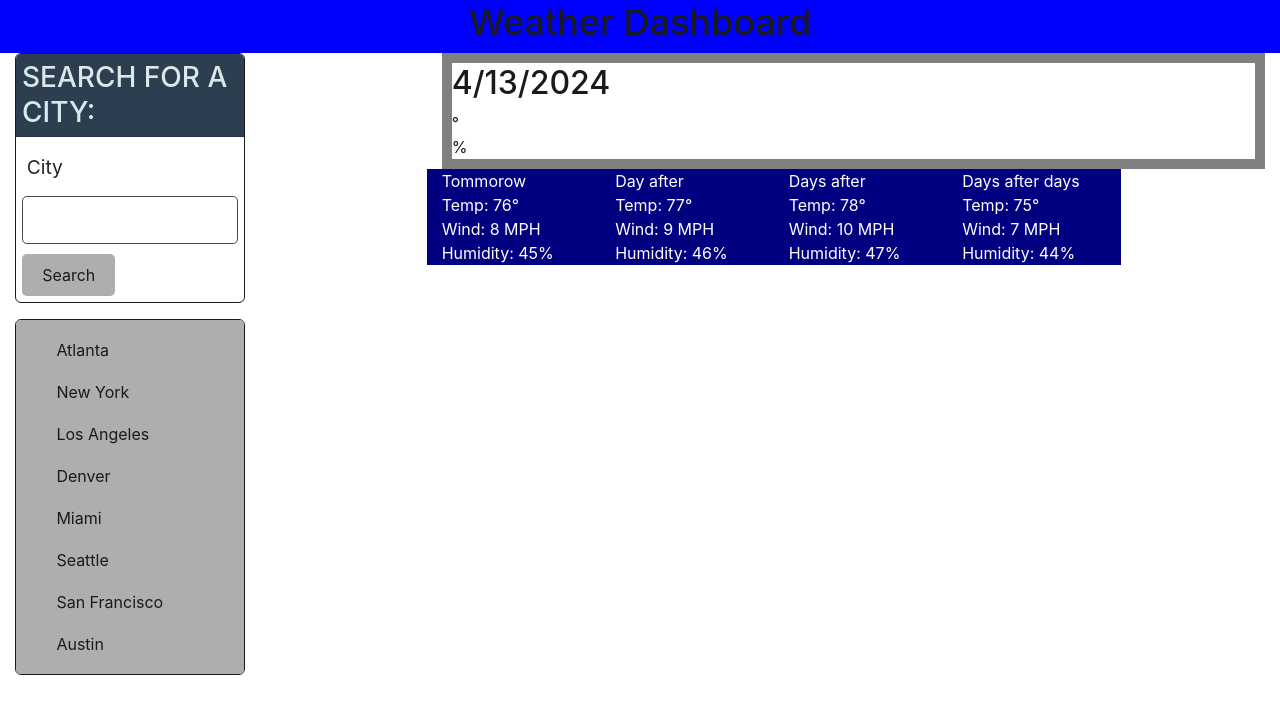
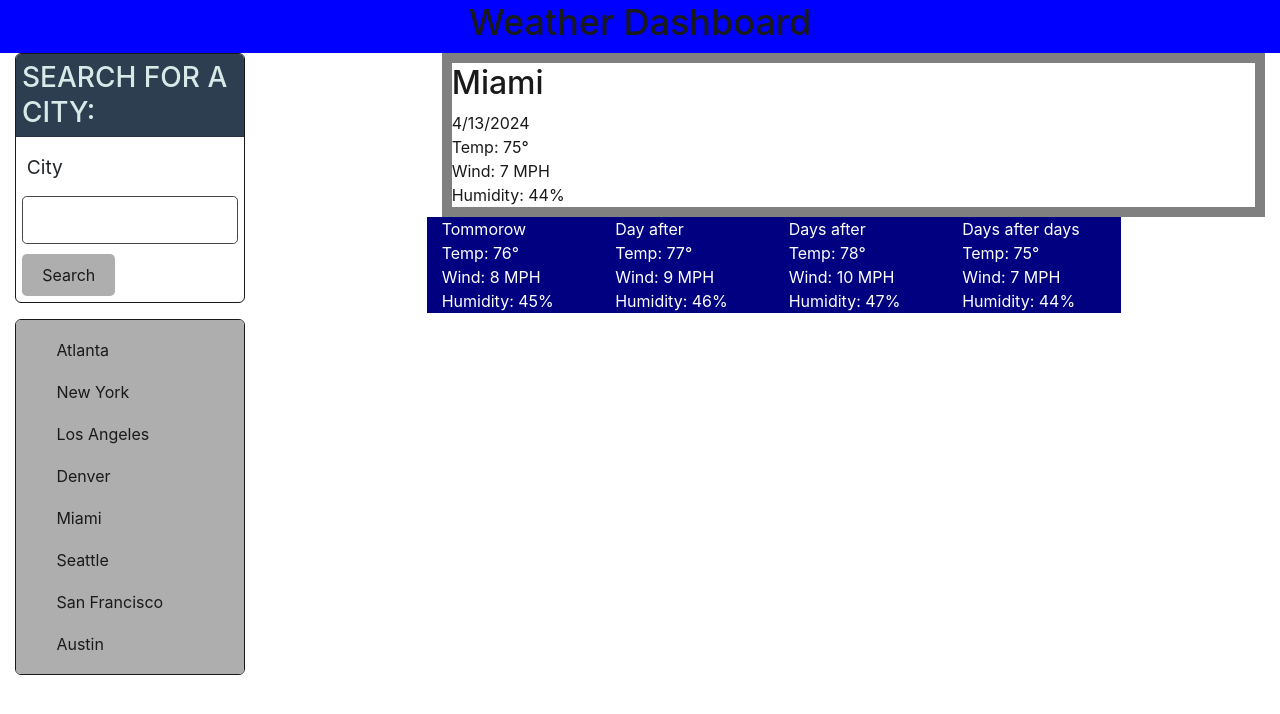
Before and after one commit to fsalam1984/weather_app, a plain HTML site: page index.html in a window 1280 px wide. Both pictures are taken after a click on the element 130 px from the left and 496 px from the top of the page. Drawn offline with nearby package versions, Linux system fonts and the light colour scheme.

Commit message:
Updates to index.html & js files

```diff
--- a/assets/js/js.js
+++ b/assets/js/js.js
@@ -27,7 +27,7 @@ const getTodaysInfo = async (city) =>{
 if (city){
 
 
-let selectCity = document.getElementsByName("selectedCity")
+let selectCity = document.getElementById("selectedCity")
 selectCity.innerHTML = city
 let temp = document.getElementById("tempToday");
 temp.innerHTML = "Temp: " + "75"
@@ -128,7 +128,7 @@ const getReposByCity = async (city) => {
     }else {
         console.log("Invalid ")
     }
-
+    return city;
     // return response.data.items
     //Function to get all urls from the response data
     // let repos = response.data.items.forEach(item => { console.log(item.url)} )
@@ -170,9 +170,7 @@ const getReposByCity = async (city) => {
 
     if (city) {
         getReposByCity(city)
-        getResults()
-
-
+        getResults(city)
 
     }else{
         console.log("Invalid city. Enter correct city from the list")
@@ -188,12 +186,12 @@ const getReposByCity = async (city) => {
 
     if (city.textContent) {
         getReposByCity(city.textContent)
-        getResults()
+        getResults(city.textContent)
     }
 
   })
 //---will have to be inside the function getReposByCity()---
-const getResults = () => {
+const getResults = (city) => {
     getDate()
     getTodaysInfo(city)
     getTommorowsInfo()
@@ -205,5 +203,5 @@ const getResults = () => {
 if(city){
 
 
-getResults()
+getResults(city)
 }
--- a/index.html
+++ b/index.html
@@ -50,7 +50,11 @@
             <div class="sub text-align" style="border: grey; border-width: 10px; border-style: solid;">
 
 
-                <h2 class="subtitle" name="selectedCity"><span id="date"></span></h2>
+                <h2 class="subtitle" id="selectedCity">
+
+                </h2>
+                <div>  <span id="date"></span></div>
+
                 <div class="label" > </div>
                 <div> <span id="tempToday"></span>&deg; </div>
                 <div> <span id="windToday"></span> </div>
```
